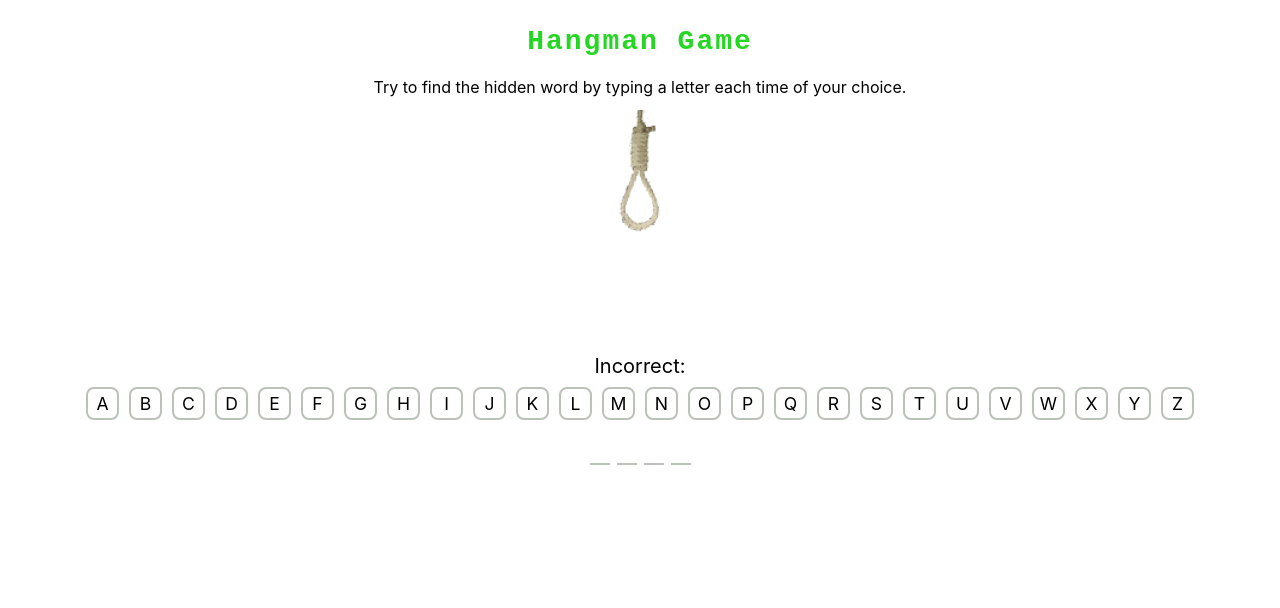
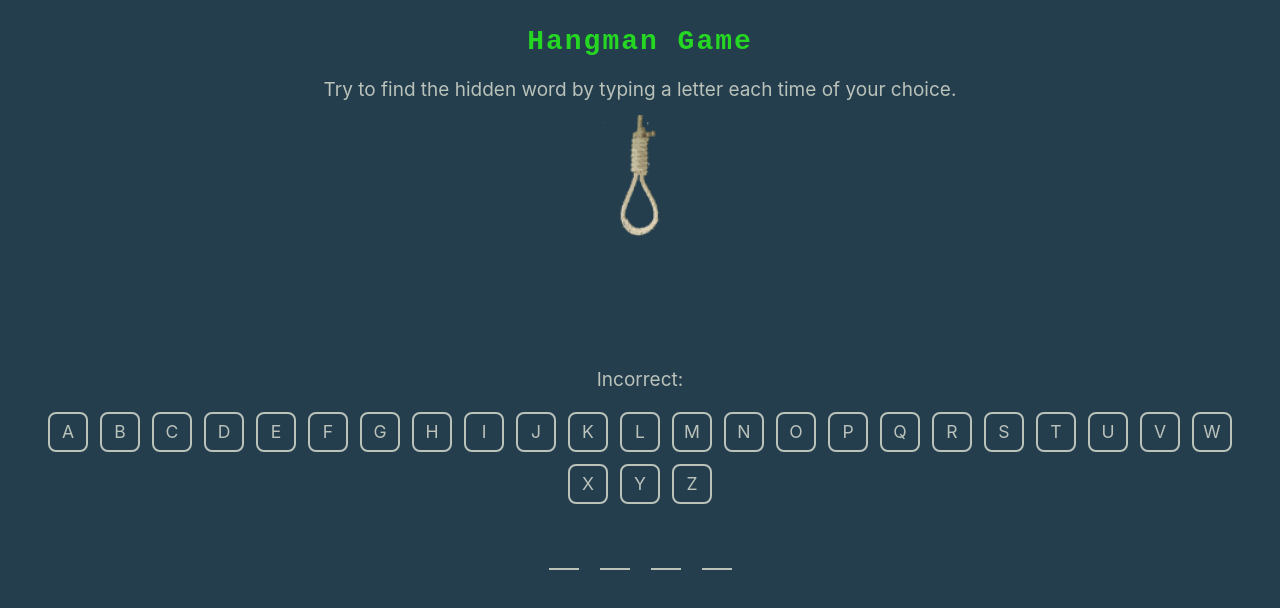
Before and after one commit to dawmic/Hangman, a Vue app: page / in a window 1280 px wide. Shown: the top 608 px of the page. Built offline with nearby package versions, Linux system fonts and the light colour scheme.

Commit message:
Added styles for larger screens

```diff
--- a/src/assets/base.css
+++ b/src/assets/base.css
@@ -55,7 +55,7 @@
 *::after {
   box-sizing: border-box;
   margin: 0;
-
+ color: #bac2ba;
   font-weight: normal;
 }
 html{
@@ -66,7 +66,7 @@ body {
   min-height: 100vh;
  /* color: var(--color-text); */
  color: black;
-
+ background-color: #243E4E;
   transition: color 0.5s, background-color 0.5s;
   line-height: 1.6;
   font-family: Inter, -apple-system, BlinkMacSystemFont, 'Segoe UI', Roboto, Oxygen, Ubuntu,
--- a/src/assets/main.css
+++ b/src/assets/main.css
@@ -7,33 +7,11 @@
   font-weight: normal;
   display: flex;
   flex-direction: column;
+  align-items: center;
+  max-width: 140rem;
+
 }
 
-a,
-.green {
-  text-decoration: none;
-  color: hsla(160, 100%, 37%, 1);
-  transition: 0.4s;
-}
-
-@media (hover: hover) {
-  a:hover {
-    background-color: hsla(160, 100%, 37%, 0.2);
-  }
-}
-/*
-@media (min-width: 1024px) {
-  body {
-    display: flex;
-    place-items: center;
-  }
-
-  #app {
-   display: grid;
-    grid-template-columns: 1fr 1fr;
-    padding: 0 2rem;
-  }
-}*/
 .popup-container {
   margin: 0;
   padding: 0;
--- a/src/components/Game.vue
+++ b/src/components/Game.vue
@@ -97,11 +97,10 @@ const getWordToGuess = (val) => (word_to_guess.value = val);
     <Transition>
       <GameOverPopup v-if="number_of_lives < 1" :correct_word="word_to_guess" />
     </Transition>
-    <Transition><VictoryPopup v-if="victory_status" /></Transition>
-    <p class="selected-letters">
+    <Transition><VictoryPopup v-if="victory_status" :correct_word="word_to_guess" /></Transition>
+    <p class="game-header__paragraph">
       Incorrect: {{ wrong_selected_letters }}
     </p>
-    <p class="selected-letters" v-if="number_of_lives == 0">GAME OVER</p>
     <div class="letter-container">
       <div
         :data-key="letter"
@@ -138,9 +137,11 @@ const getWordToGuess = (val) => (word_to_guess.value = val);
   font-size: 1.6rem;
   text-align: center;
   margin: 1rem 0;
+  @media (min-width: 992px){
+    font-size: 1.9rem;
+  }
 }
 .game-container {
-  // position: relative;
   display: flex;
   flex-direction: column;
   align-items: center;
@@ -174,7 +175,14 @@ const getWordToGuess = (val) => (word_to_guess.value = val);
         background-color: lightgray;
         color: #282828;
       }
+    @media (min-width: 992px){
+     line-height: 3.5rem;
+      height: 4rem;
+      width: 4rem;
+      margin: .6rem;
     }
+    }
+
   }
 
   .hide-word-container {
@@ -192,6 +200,14 @@ const getWordToGuess = (val) => (word_to_guess.value = val);
       text-align: center;
       line-height: 0.5;
       font-size: 2rem;
+      @media (min-width: 992px){
+        height: 3rem;
+        width: 3rem;
+        font-size: 2.7rem;
+        margin-top: 2rem;
+        line-height: 2rem;
+        margin: 1rem .7rem 0 .7rem;
+      }
       .hided-letter__item {
         opacity: 0;
         transition: 0.5s;
--- a/src/components/NewGameButton.vue
+++ b/src/components/NewGameButton.vue
@@ -1,6 +1,8 @@
-<script setup></script>
+<script setup>
+  const restart = () => location.reload();
+</script>
 <template>
-  <button class="gameBTn"><slot></slot></button>
+  <button class="gameBTn" @click="restart"><slot></slot></button>
 </template>
 <style lang="scss" scoped>
 .gameBTn {
@@ -17,6 +19,7 @@
     linear-gradient(0deg, #feb800 50%, transparent 0) repeat-y;
   background-size: 6px 3px, 6px 3px, 3px 6px, 3px 6px;
   background-position: 0 0, 0 100%, 0 0, 100% 0;
+  cursor: pointer;
   &:hover {
     animation: runningBorder 0.2s infinite linear;
   }
@@ -27,4 +30,5 @@
     background-position: 6px 0, -6px 100%, 0 -6px, 100% 6px;
   }
 }
+
 </style>
--- a/src/components/VictoryPopup.vue
+++ b/src/components/VictoryPopup.vue
@@ -1,5 +1,6 @@
 <script setup>
     import NewGameButton from './NewGameButton.vue'
+    const props = defineProps(['correct_word']);
 </script>
 <template>
   <div class="popup-container">
@@ -12,7 +13,8 @@
       alt="trophy"
     />
     <h1 class="popup-victory-header">Hooray</h1>
-    <p class="popup-victory-paragraph">You guessed the password!</p>
+    <p class="popup-victory-correct-word">{{props.correct_word}}</p>
+    <p class="popup-victory-paragraph">You guessed it!</p>
     <NewGameButton>
      WANT MORE
       </NewGameButton>
@@ -32,6 +34,15 @@
     0.3s both;
   animation: scale-in-center 0.3s cubic-bezier(0.25, 0.46, 0.45, 0.94) 0.3s both;
 }
+.popup-victory-correct-word{
+  font-size: 3.5rem;
+  font-weight: 600;
+  letter-spacing: 1.2px;
+  color: #ffc93c;
+  -webkit-animation: scale-in-center 0.3s cubic-bezier(0.25, 0.46, 0.45, 0.94)
+    0.3s both;
+  animation: scale-in-center 0.3s cubic-bezier(0.25, 0.46, 0.45, 0.94) 0.3s both;
+}
 .popup-victory-paragraph {
   color: #ffc93c;
   font-size: 2rem;
```
